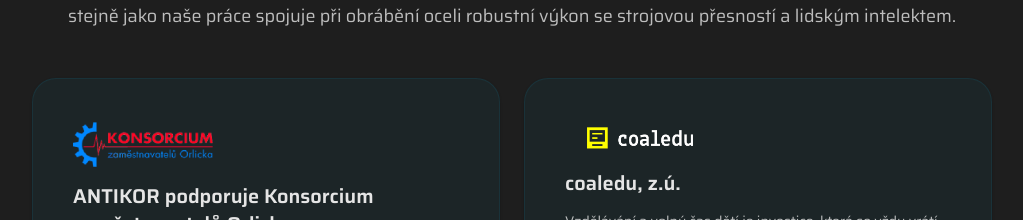
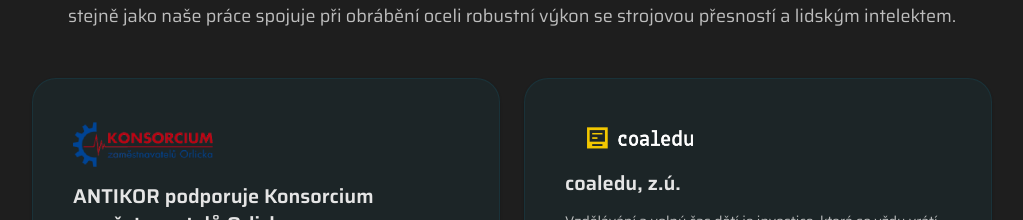
Before and after one commit to coalmarketing/antikor, a Next.js app: page /o-nas in a window 1280 px wide. Shown: the part 2321-2541 px from the top of the page, without its empty margins (128-1151 px from the left). Built offline with nearby package versions, Linux system fonts and the light colour scheme.

Commit message:
fix (o-nas): logos in regional support don't have brightness adjust anymore

```diff
--- a/app/blog/[slug]/page.tsx
+++ b/app/blog/[slug]/page.tsx
@@ -38,7 +38,7 @@ export default async function BlogPostPage({
           ← Zpět na blog
         </Link>
 
-        {data.image && (
+        {data.image.trim() !== "" && (
           <Card className="w-full h-40">
             {/* eslint-disable-next-line @next/next/no-img-element */}
             <img
--- a/components/regionalSupportCard.tsx
+++ b/components/regionalSupportCard.tsx
@@ -20,16 +20,22 @@ export default function RegionalSupportCard({
             height={200}
             src={entry.logo}
             alt={entry.logo_alt ?? ""}
-            className="mb-3 brightness-200"
+            className="mb-3"
           />
         )}
         <h3 className="text-lg md:text-xl font-semibold mb-3">{entry.title}</h3>
         <div className="prose prose-invert prose-sm text-light/80 [&_strong]:text-light [&_ul]:pl-6 [&_ul]:list-disc [&_ul]:marker:text-steel">
-          <ReactMarkdown remarkPlugins={[remarkGfm]}>{entry.body}</ReactMarkdown>
+          <ReactMarkdown remarkPlugins={[remarkGfm]}>
+            {entry.body}
+          </ReactMarkdown>
         </div>
         {entry.link_url && entry.link_label && (
           <div className="mt-4">
-            <Button label={entry.link_label} href={entry.link_url} transparent />
+            <Button
+              label={entry.link_label}
+              href={entry.link_url}
+              transparent
+            />
           </div>
         )}
       </div>
```
